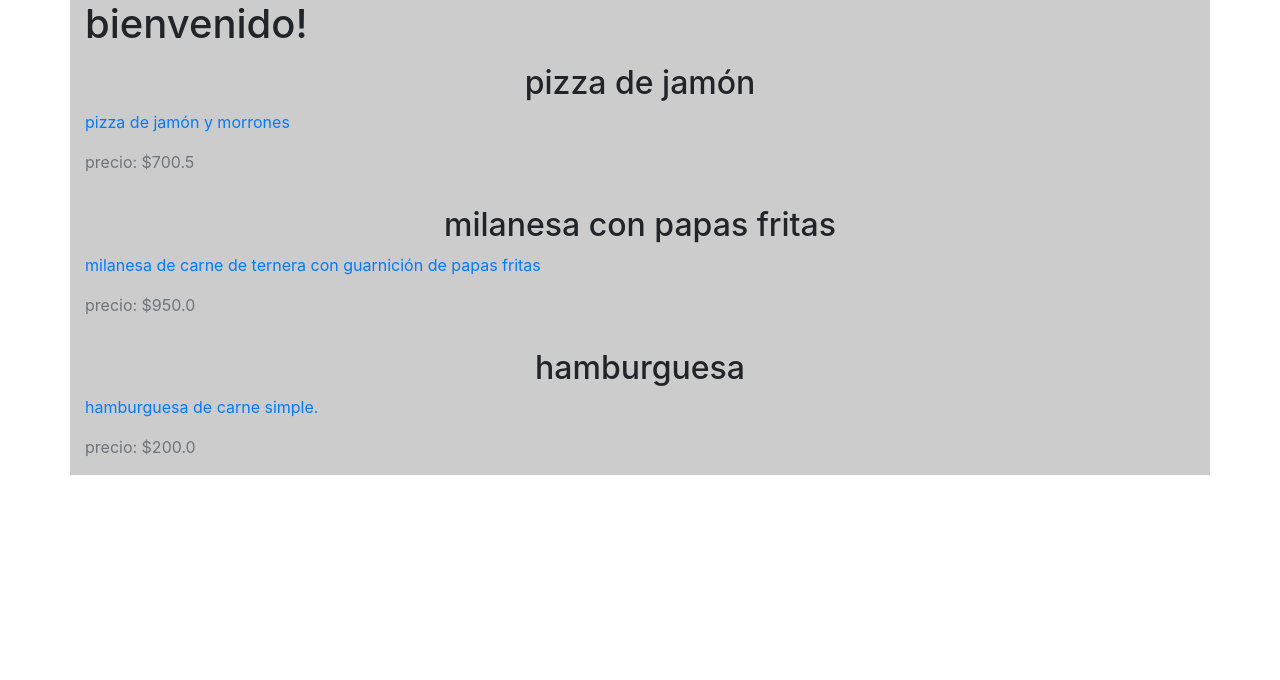
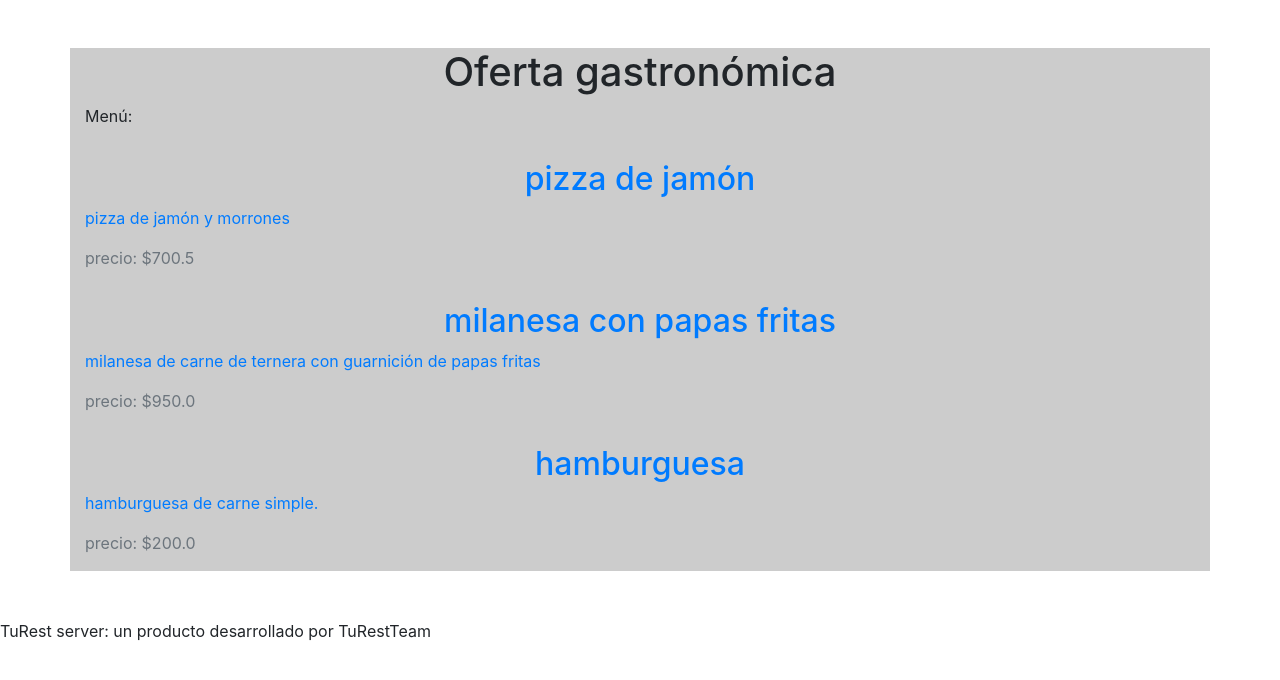
Before and after one commit to LeaTex/UNQ-iisoft-2021c1-turest, a Django app: page /panel/ in a window 1280 px wide. Shown: the top 680 px of the page. Run offline with Django 3.2, Linux system fonts and the light colour scheme; data comes from the database, SQL or seed files in the repository; some libraries are stand-ins or nearby versions.

Commit message:
agregado la view para itemChange

```diff
--- a/administracion/templates/list.html
+++ b/administracion/templates/list.html
@@ -1,28 +1,18 @@
-<!doctype html>
-<html lang="es">
-	<head>
-		<meta charset="utf-8">
-		<meta name="viewport" content="width=device-width, initial-scale=1, shrink-to-fit=no">
-		<!-- Bootstrap CSS -->
-		<link rel="stylesheet" href="https://maxcdn.bootstrapcdn.com/bootstrap/4.0.0/css/bootstrap.min.css" integrity="sha384-Gn5384xqQ1aoWXA+058RXPxPg6fy4IWvTNh0E263XmFcJlSAwiGgFAW/dAiS6JXm" crossorigin="anonymous">
-		<title>Panel de control</title>
-	</head>
-	<body>
-		<div class="container" style="background-color:#ccc">
-			<h1>bienvenido!</h1>
+{% extends 'structure.html' %}
+{% block content %}
+	<div class="row mt-5">
+		<div class="col-12">
+			<h1 class="text-center">Oferta gastronómica</h1>
+			<p>Menú:</p>
+		</div>
+	</div>
 	{% for item in items %}
 		<article class="row mt-3">
 			<div class="col-12">
-						<h2 class="text-center">{{item.name}}</h2>
-						<p class="text-primary">{{item.description}}</p>
+				<h2 class="text-center"><a href="{% url 'itemChange' pk=item.pk %}">{{item.name}}</a></h2>
+				<p class="text-primary">{{item.description|linebreaksbr}}</p>
 				<p class="text-secondary">precio: ${{item.price}}</p>
 			</div>
 		</article>
 	{% endfor %}
-		</div>
-
-		<script src="https://code.jquery.com/jquery-3.2.1.slim.min.js" integrity="sha384-KJ3o2DKtIkvYIK3UENzmM7KCkRr/rE9/Qpg6aAZGJwFDMVNA/GpGFF93hXpG5KkN" crossorigin="anonymous"></script>
-		<script src="https://cdnjs.cloudflare.com/ajax/libs/popper.js/1.12.9/umd/popper.min.js" integrity="sha384-ApNbgh9B+Y1QKtv3Rn7W3mgPxhU9K/ScQsAP7hUibX39j7fakFPskvXusvfa0b4Q" crossorigin="anonymous"></script>
-		<script src="https://maxcdn.bootstrapcdn.com/bootstrap/4.0.0/js/bootstrap.min.js" integrity="sha384-JZR6Spejh4U02d8jOt6vLEHfe/JQGiRRSQQxSfFWpi1MquVdAyjUar5+76PVCmYl" crossorigin="anonymous"></script>
-	</body>
-</html>
+{% endblock %}
--- /dev/null
+++ b/administracion/templates/structure.html
@@ -0,0 +1,22 @@
+<!doctype html>
+<html lang="es">
+	<head>
+		<meta charset="utf-8">
+		<meta name="viewport" content="width=device-width, initial-scale=1, shrink-to-fit=no">
+		<!-- Bootstrap CSS -->
+		<link rel="stylesheet" href="https://maxcdn.bootstrapcdn.com/bootstrap/4.0.0/css/bootstrap.min.css" integrity="sha384-Gn5384xqQ1aoWXA+058RXPxPg6fy4IWvTNh0E263XmFcJlSAwiGgFAW/dAiS6JXm" crossorigin="anonymous">
+		<title>panel de control</title>
+	</head>
+	<body>
+		<div class="container" style="background-color:#ccc">
+			{% block content %}
+			{% endblock %}
+		</div>
+		<footer class="mt-5">
+			<p>TuRest server: un producto desarrollado por TuRestTeam</p>
+		</footer></footer>
+		<script src="https://code.jquery.com/jquery-3.2.1.slim.min.js" integrity="sha384-KJ3o2DKtIkvYIK3UENzmM7KCkRr/rE9/Qpg6aAZGJwFDMVNA/GpGFF93hXpG5KkN" crossorigin="anonymous"></script>
+		<script src="https://cdnjs.cloudflare.com/ajax/libs/popper.js/1.12.9/umd/popper.min.js" integrity="sha384-ApNbgh9B+Y1QKtv3Rn7W3mgPxhU9K/ScQsAP7hUibX39j7fakFPskvXusvfa0b4Q" crossorigin="anonymous"></script>
+		<script src="https://maxcdn.bootstrapcdn.com/bootstrap/4.0.0/js/bootstrap.min.js" integrity="sha384-JZR6Spejh4U02d8jOt6vLEHfe/JQGiRRSQQxSfFWpi1MquVdAyjUar5+76PVCmYl" crossorigin="anonymous"></script>
+	</body>
+</html>
--- a/administracion/urls.py
+++ b/administracion/urls.py
@@ -3,4 +3,5 @@ from . import views
 
 urlpatterns = [
 	path('', views.itemList, name='item_list'),
+	path('itemChange/<int:pk>/', views.itemChange, name='itemChange'),
 ]
--- a/administracion/views.py
+++ b/administracion/views.py
@@ -1,5 +1,8 @@
-from django.shortcuts import render
+from django.shortcuts import render, get_object_or_404
 from .models import Item
 
 def itemList(request):
 	return render(request, 'list.html', {'items':Item.objects.all()})
+
+def itemChange(request, pk):
+    return render(request, 'itemChange.html', {'item': get_object_or_404(Item, pk=pk)})
```
Also changed, not shown: administracion/templates/itemChange.html (added, +7 -0 lines). Lines whose indentation alone changed are shown as unchanged.
